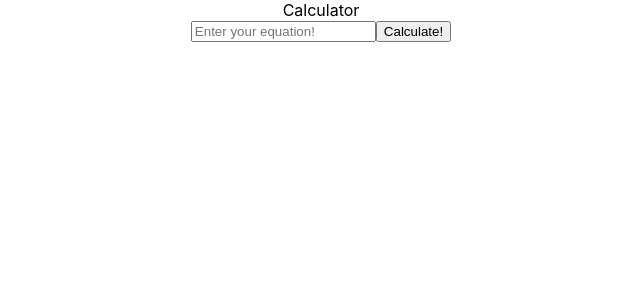
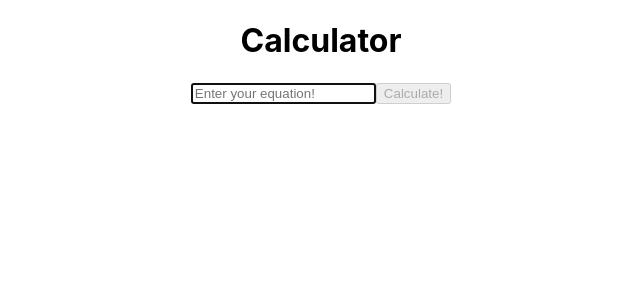
Before and after one commit to Baotluong/Calculator, a React (Create React App) app: page / in a window 1280 px wide. Shown: the top 300 px of the page, without its empty margins (319-959 px from the left). Built offline with nearby package versions, Linux system fonts and the light colour scheme.

Commit message:
Implemented ResultList and ResultItem Componenets.

```diff
--- a/src/App.tsx
+++ b/src/App.tsx
@@ -3,8 +3,6 @@ import './App.css';
 
 import Calculator from './components/Calculator';
 import CalculatorController from './controllers/CalculatorController';
-
-
 
 function App() {
   const _calculatorController = new CalculatorController();
--- a/src/components/Calculator.tsx
+++ b/src/components/Calculator.tsx
@@ -1,6 +1,7 @@
-import React from 'react';
+import React, { createRef } from 'react';
 
-import { ICalculatorController } from '../controllers/CalculatorController';
+import { ICalculatorController, ICalculateResult } from '../controllers/CalculatorController';
+import ResultsList from './ResultsList';
 
 interface IProps {
   CalculatorController: ICalculatorController;
@@ -8,56 +9,61 @@ interface IProps {
 
 interface IState {
   input: string;
-  output: number;
-  error: string;
+  calculateResults: ICalculateResult[];
 }
 
 const initialState = {
   input: '',
-  output: 0,
-  error: '',
+  calculateResults: [],
 }
 
 class Calculator extends React.PureComponent<IProps, IState> {
   state: Readonly<IState> = initialState;
+  inputRef = React.createRef<HTMLInputElement>()
 
-  constructor (props: IProps) {
-    super(props);
-  }
-
-  onInputChange = (e: React.ChangeEvent<HTMLInputElement>) => {
+  handleInputChange = (e: React.ChangeEvent<HTMLInputElement>) => {
     const input = e.target.value;
     this.setState(() => ({ input }));
   }
 
-  onCalculateClick = () => {
-    const output = this.props.CalculatorController.calculate(this.state.input);
-    if (typeof output === 'number') {
-      this.setState(() => ({ output, input: '' }));
-    } else {
-      this.setState(() => ({ error: output }));
+  handleCalcSubmit = () => {
+    const calculateResult = this.props.CalculatorController.calculate(this.state.input);
+    this.setState((prevState) => ({
+      calculateResults: [calculateResult, ...prevState.calculateResults],
+      input: calculateResult.error ? prevState.input : '',
+    }));
+    this.inputRef.current?.focus();
+  }
+
+  handleKeyPress = (e: React.KeyboardEvent<HTMLInputElement>) => {
+    if (e.charCode === 13 && this.state.input){
+      this.handleCalcSubmit();
     }
   }
 
   render () {
     return (
       <div className='calculator-app'>
-        <div className='title'>Calculator</div>
-        { !!this.state.error &&
-          <div className='error-message'>{this.state.error}</div>}
+        <h1 className='title'>Calculator</h1>
+        { !!this.state.calculateResults[0] &&
+          !!this.state.calculateResults[0].error &&
+          <div className='error-message'>{this.state.calculateResults[0].error}</div>}
         <div>
           <input
             type='text'
             placeholder='Enter your equation!'
             value={this.state.input}
-            onChange={this.onInputChange}
+            onChange={this.handleInputChange}
+            onKeyPress={this.handleKeyPress}
+            autoFocus
+            ref={this.inputRef}
           />
           <button
-            onClick={this.onCalculateClick}
+            onClick={this.handleCalcSubmit}
+            disabled={!this.state.input}
           >Calculate!</button>
         </div>
-        { !!this.state.output &&
-          <div className='answer'>The Answer is: {this.state.output}</div> }
+        {<ResultsList calculateResults={this.state.calculateResults} />}
       </div>
     );
   }
--- /dev/null
+++ b/src/components/ResultItem.tsx
@@ -0,0 +1,24 @@
+import React from 'react';
+
+import {ICalculateResult} from '../controllers/CalculatorController';
+
+interface IProps {
+  calculateResult: ICalculateResult;
+}
+
+const ResultItem = (props: IProps) => {
+  const { calculateResult } = props;
+  return (
+    <div className='result-item'>
+      <p>{`Problem: ${calculateResult.input}`}</p>
+      <p>{`Steps`}</p>
+      {calculateResult.steps.map((step, index) => {
+        return <p key={index}>{step}</p>;
+      })}
+      {!!calculateResult.output && <p>{`Result: ${calculateResult.output}`}</p>}
+      {!!calculateResult.error && <p>{`Error: ${calculateResult.error}`}</p>}
+    </div>
+  );
+}
+
+export default ResultItem;
--- /dev/null
+++ b/src/components/ResultsList.tsx
@@ -0,0 +1,22 @@
+import React from 'react';
+
+import ResultItem from './ResultItem';
+
+import {ICalculateResult} from '../controllers/CalculatorController';
+
+interface IProps {
+  calculateResults: ICalculateResult[];
+}
+
+const ResultsList = (props: IProps) => {
+  return (
+    <div>
+      {props.calculateResults.map((calculateResult, index) => {
+        console.log();
+        return <ResultItem key={index} calculateResult={calculateResult} />
+      })}
+    </div>
+  );
+}
+
+export default ResultsList;
--- a/src/controllers/CalculatorController.ts
+++ b/src/controllers/CalculatorController.ts
@@ -1,5 +1,12 @@
 export interface ICalculatorController {
-  calculate: (input: string) => string | number;
+  calculate: (input: string) => ICalculateResult;
+}
+
+export interface ICalculateResult {
+  input: string;
+  output?: number;
+  error?: string;
+  steps: string[];
 }
 
 class CalculatorController implements ICalculatorController {
@@ -12,6 +19,8 @@ class CalculatorController implements ICalculatorController {
     ')': null,
     '^': null,
   };
+
+  private steps: string[] = [];
 
   private parseString = (string: string): string[] => {
     const cleanString = string.replace(/ /g, '');
@@ -136,30 +145,35 @@ class CalculatorController implements ICalculatorController {
         }
       }
       if (close === null) throw new Error('Input has too many "("')
-      console.log(resultArray.join(' '))
+      this.steps.push(resultArray.join(' '))
       resultArray.splice(open, close - open + 1, this.calcWholeExpression(resultArray.slice(open + 1, close)))
     }
     if (resultArray.lastIndexOf(')') > 0) throw new Error('Input has too many ")"')
-    console.log(resultArray.join(' '))
+    this.steps.push(resultArray.join(' '))
     return this.calcWholeExpression(resultArray);
   }
 
-  calculate = (input: string): string | number => {
+  calculate = (input: string): ICalculateResult => {
     console.log('==========================================');
     console.log();
     console.log(`Problem: ${input}`);
-    let answer;
+    const calculateResult: ICalculateResult = {
+      input,
+      steps: this.steps
+    };
     try {
       const parsedArray = this.parseString(input)
-      answer = this.processParens(parsedArray)
+      calculateResult.output = this.processParens(parsedArray)
 
-      console.log(`Result: ${answer}`)
+      console.log(`Result: ${calculateResult.output}`)
     } catch (_error) {
       let error: Error =_error;
       console.log(`Error: ${error.message}`);
-      answer = error.message;
+      calculateResult.error = error.message;
     }
-    return answer;
+    // This is temporary. Should be making new calculations each time.
+    this.steps = [];
+    return calculateResult;
   }
 }
 
```
